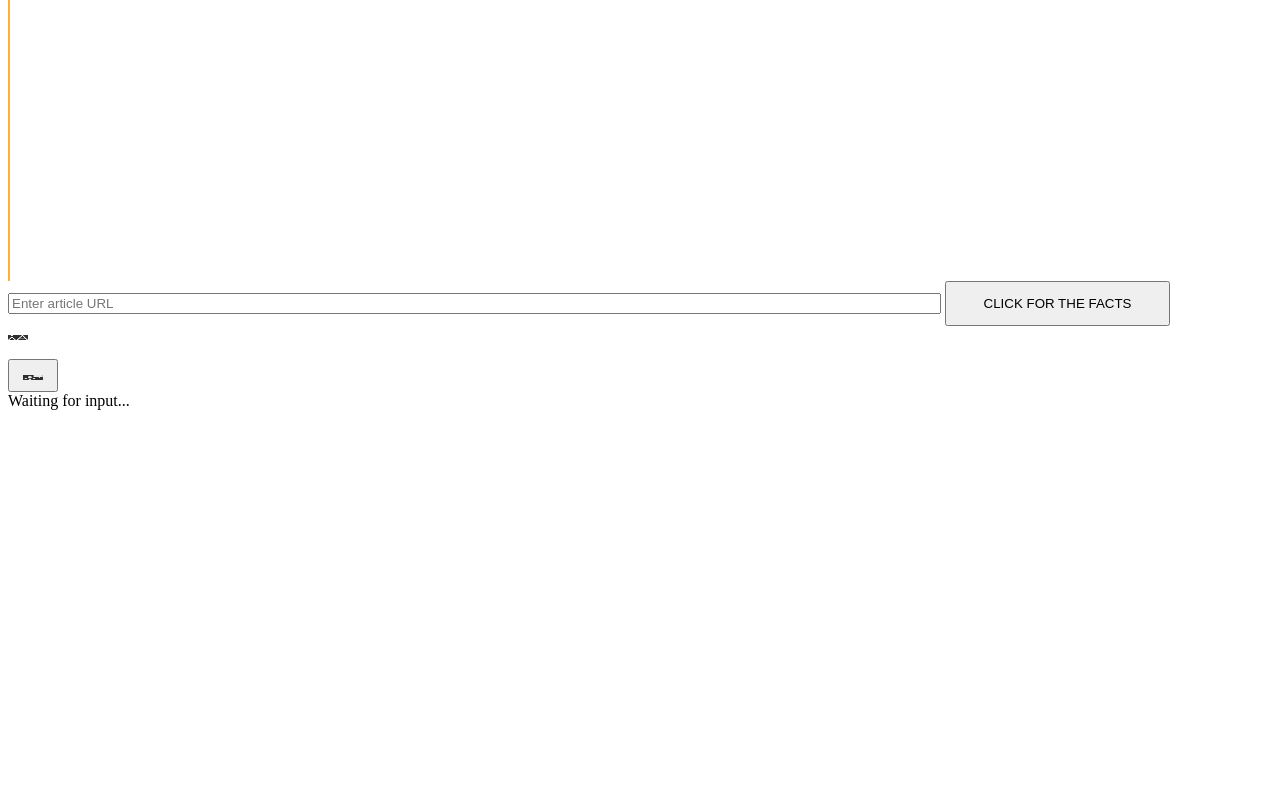
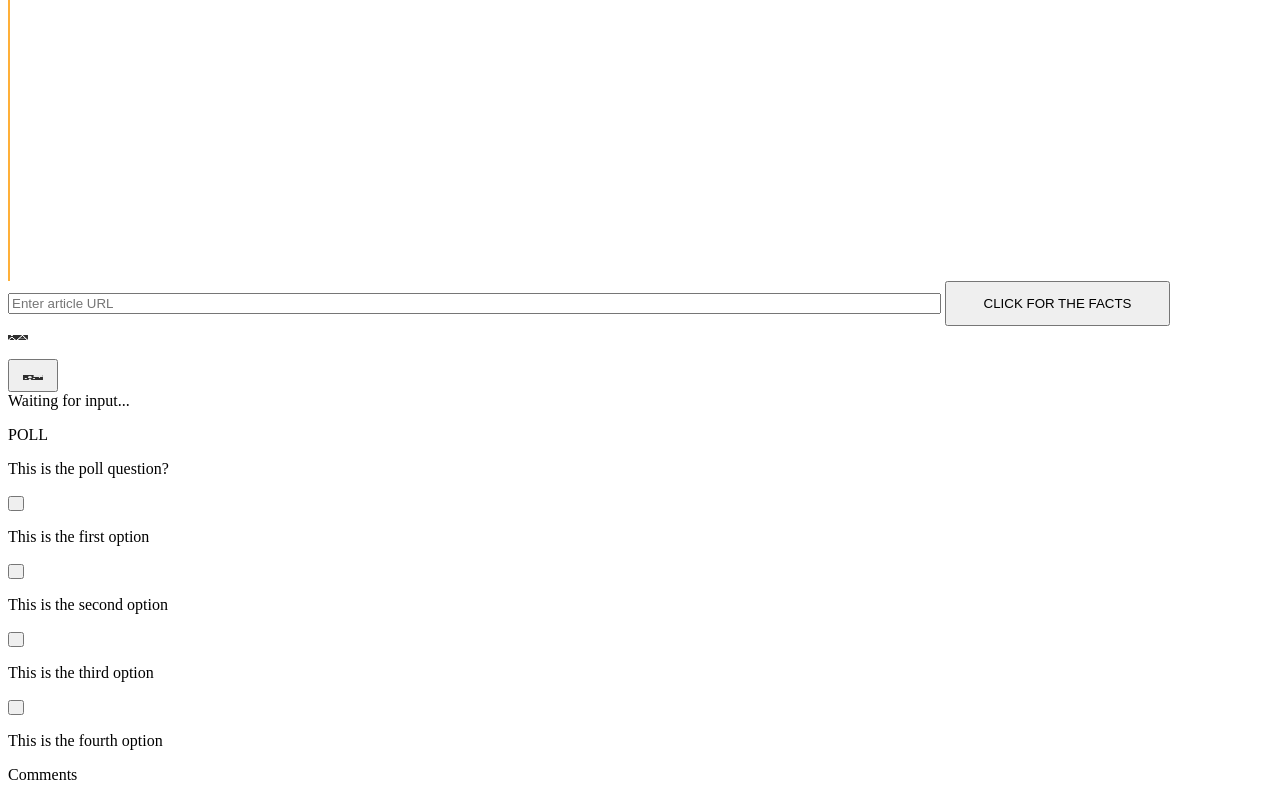
Before and after one commit to DarrenOoi/NewsCuration, a Next.js app: page /articleSearch in a window 1280 px wide. Shown: the part 670-1470 px from the top of the page. Before the commit the page ends 1088 px from the top, so only its background shows below. Built offline with nearby package versions, Linux system fonts and the light colour scheme.

Commit message:
Started working on polling

```diff
--- /dev/null
+++ b/components/Comment.jsx
@@ -0,0 +1,9 @@
+const Comment = ({user, text}) => {
+    return (
+        <div>
+
+        </div>
+    );
+};
+
+export default Comment;
--- a/components/Poll.jsx
+++ b/components/Poll.jsx
@@ -1,7 +1,30 @@
+import PollOption from "./PollOptions";
+import Comment from "./Comment";
+
 const Poll = () => {
     return (
-        <div className='card'>
+        <div className="flex justify-center">
+            <div className='mt-20 card bg-white p-6 rounded-xl'
+                style={{width: "1100px"}}>
 
+                <div className="flex flex-col">
+                    <p className="text-[#FFB039] font-bold">POLL</p>
+                    <p className="text-black text-xl font-semibold" >This is the poll question?</p>
+                </div>
+
+                <div className="mt-5 ml-5 flex flex-col space-y-3">
+                    <PollOption text={"This is the first option"} />
+                    <PollOption text={"This is the second option"} />
+                    <PollOption text={"This is the third option"} />
+                    <PollOption text={"This is the fourth option"} />
+                </div>
+
+                <div className="mt-7">
+                    <p className="text-black text-md font-semibold">Comments</p>
+                    <Comment />
+                </div>
+
+            </div>
         </div>
     );
 };
--- /dev/null
+++ b/components/PollOptions.jsx
@@ -0,0 +1,12 @@
+const PollOption = ({text, state}) => {
+    return (
+        <div className="flex flex-row space-x-4 items-center">
+            <button className="border border-black rounded-full"style={{height:"15px", width:"15px"}}></button>
+            <div className="border border-black rounded-lg p-1">
+                <p className="text-black text-md font-normal">{text}</p>
+            </div>
+        </div>
+    );
+};
+
+export default PollOption;
--- a/pages/articleSearch.jsx
+++ b/pages/articleSearch.jsx
@@ -14,6 +14,7 @@ import profilePicSmall from '@/components/pictures/profilePicSmall.png';
 import VerticleLine from '@/components/JustTheFactsLine';
 import JustTheFactsLine from '@/components/JustTheFactsLine';
 import Menu from '@/components/Menu';
+import Poll from '@/components/Poll';
 
 function Home() {
   const [text, setText] = useState('');
@@ -127,6 +128,7 @@ function Home() {
                       }
                     />
                   </div>
+                  <Poll />
                 </div>
               </div>
 
```
Also changed, not shown: pages/analysisPage.jsx (+0 -22 lines).
